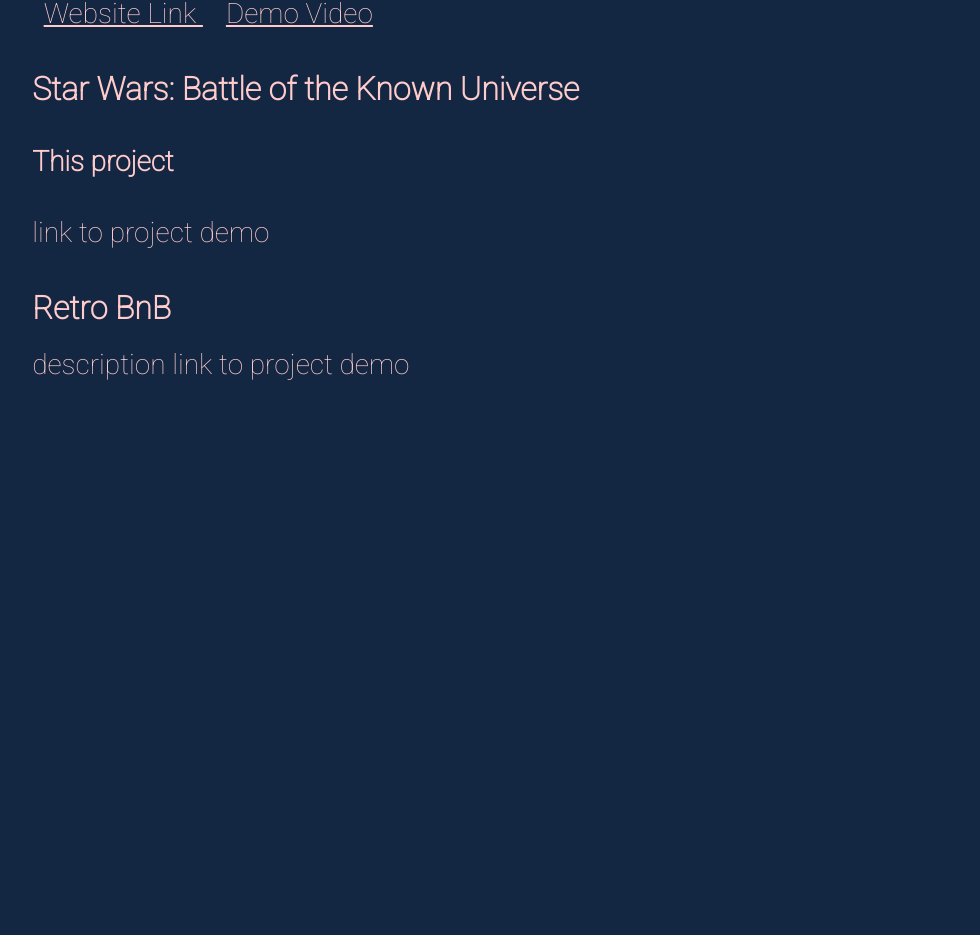
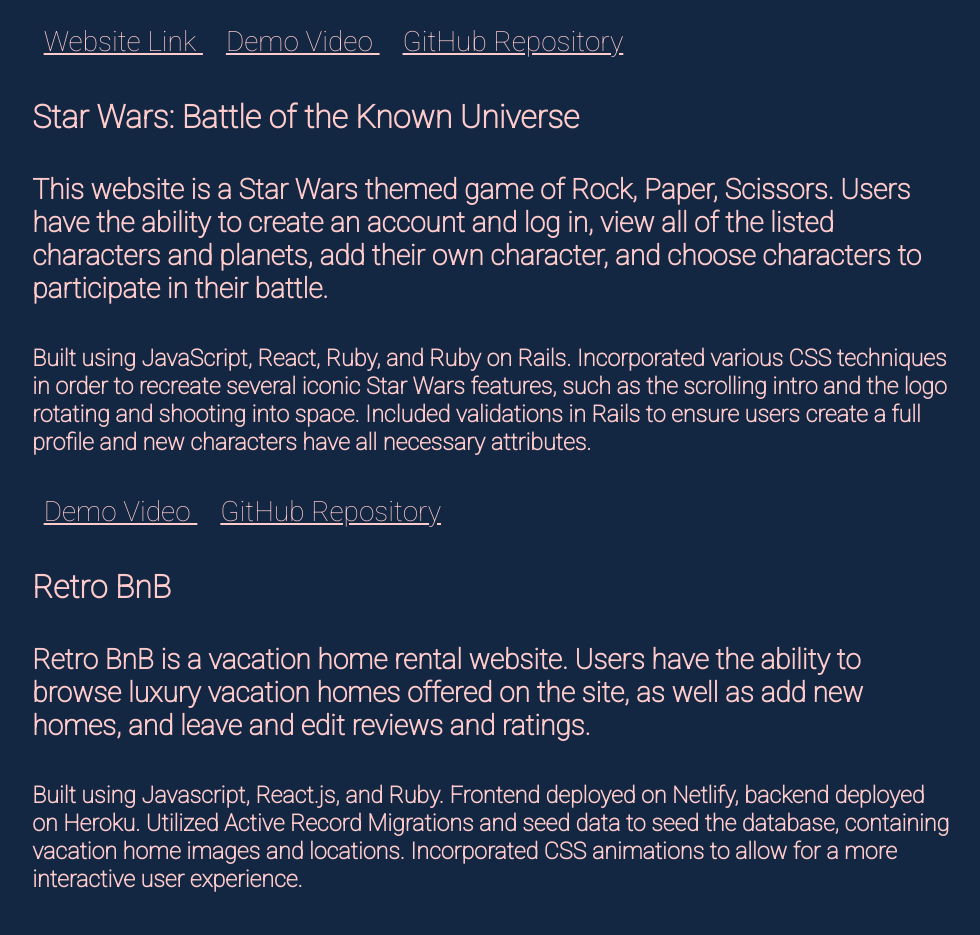
Before and after one commit to bc-kelly/portfolio, a React (Create React App) app: page /projects in a window 1280 px wide. Shown: the part 597-1532 px from the top of the page, without its empty margins (189-1169 px from the left). Before the commit the page ends 978 px from the top, so only its background shows below. Built offline with nearby package versions, Linux system fonts and the light colour scheme.

Commit message:
projects added

```diff
--- a/src/Projects.js
+++ b/src/Projects.js
@@ -9,28 +9,37 @@
         <div className="details">
           <h4 className="description"> Vacation Pro is a group travel planning website to help users plan trips with their family and friends, designed to keep everyone in the loop. Users have the ability to create an account, add multiple profiles to their account, browse hotels, plan and save trips, and invite friends to join their account.
           </h4>
-          <h5 className="description-two"> Used JSON Web Tokens and localStorage to store encrypted account and profile information client-side, as well as sessions to store saved trips to individual profiles.
+          <h5 className="description-two"> Built using JavaScript, React, Ruby, and Ruby on Rails. Deployed on Heroku. Used JSON Web Tokens and localStorage to store encrypted account and profile information client-side, as well as sessions to store saved trips to individual profiles.
           Implemented an “Invite a friend” button and used EmailJS to send out an invitation containing a link to the site.
           Hotel data stored using postgres database, mnaually seeded.
+          Deployed using Heroku.
           </h5>
           <a className="website-link" href="https://vacation-pro.herokuapp.com/"> Website Link </a>
           <a className="website-link" href="https://www.loom.com/share/732285ba255a44a28f6215824b67173c"> Demo Video </a>
+          <a className="website-link" href="https://github.com/bc-kelly/my-vacay-pro"> GitHub Repository </a>
         </div>
       </div>
       <div className="indiv-proj">
         <h1 className = "project-title"> Star Wars: Battle of the Known Universe </h1>
         <div className="details">
-          <h4> This project</h4>
-          link to project
-          demo
+          <h4 className="description"> This website is a Star Wars themed game of Rock, Paper, Scissors. Users have the ability to create an account and log in, view all of the listed characters and planets, add their own character, and choose characters to participate in their battle. </h4>
+          <h5 className="description-two"> Built using JavaScript, React, Ruby, and Ruby on Rails. Incorporated various CSS techniques in order to recreate several iconic Star Wars features, such as the scrolling intro and the logo rotating and shooting into space.
+          Included validations in Rails to ensure users create a full profile and new characters have all necessary attributes.
+          </h5>
+          <a className="website-link" href="https://www.loom.com/share/3112d27983ef43c3b5e341d1cf303e0b"> Demo Video </a>
+          <a className="website-link" href="https://github.com/bc-kelly/phase-4-project-starwarsbattle"> GitHub Repository </a>
         </div>
       </div>
       <div className="indiv-proj">
         <h1 className = "project-title"> Retro BnB</h1>
         <div className="details">
-          description
-          link to project
-          demo
+          <h4 className="description"> Retro BnB is a vacation home rental website. Users have the ability to browse luxury vacation homes offered on the site, as well as add new homes, and leave and edit reviews and ratings.
+          </h4>
+          <h5 className="description-two"> Built using Javascript, React.js, and Ruby. Frontend deployed on Netlify, backend deployed on Heroku. Utilized Active Record Migrations and seed data to seed the database, containing vacation home images and locations.
+          Incorporated CSS animations to allow for a more interactive user experience.
+          </h5>
+          <a className="website-link" href="https://hotelproject-react.netlify.app/"> Website Link </a>
+          <a className="website-link" href="https://github.com/bc-kelly/phase-3-project-front-end"> GitHub Repository</a>
         </div>
       </div>
     </div>
```
